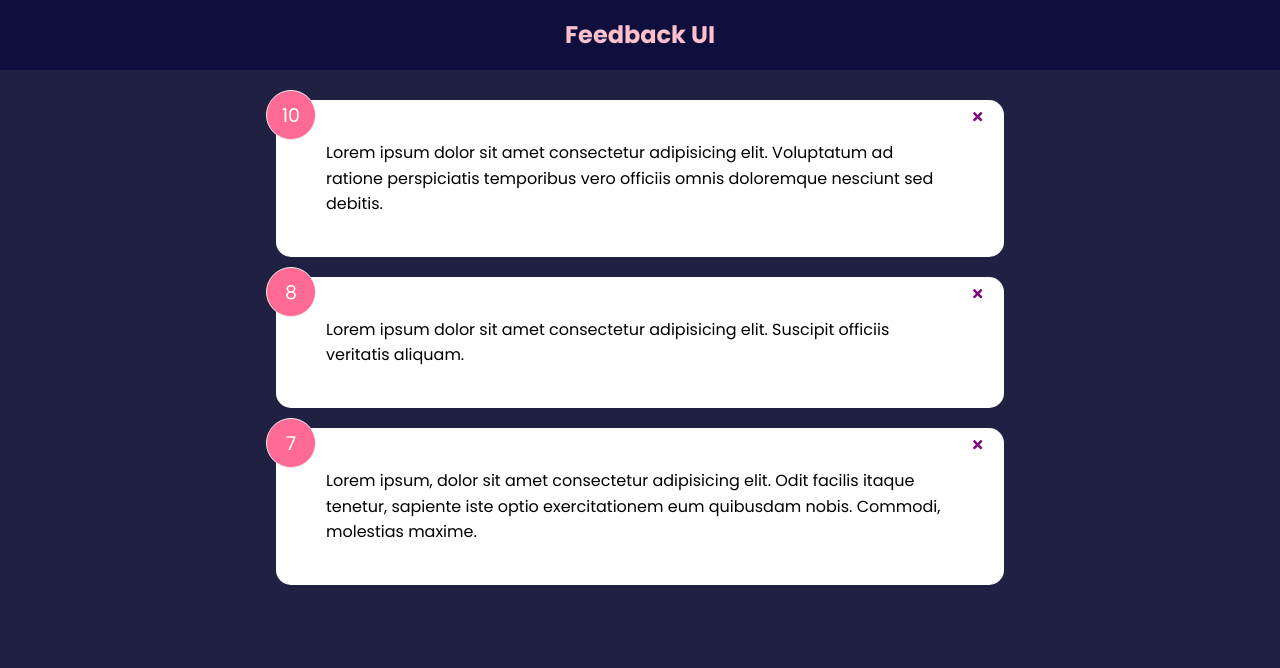
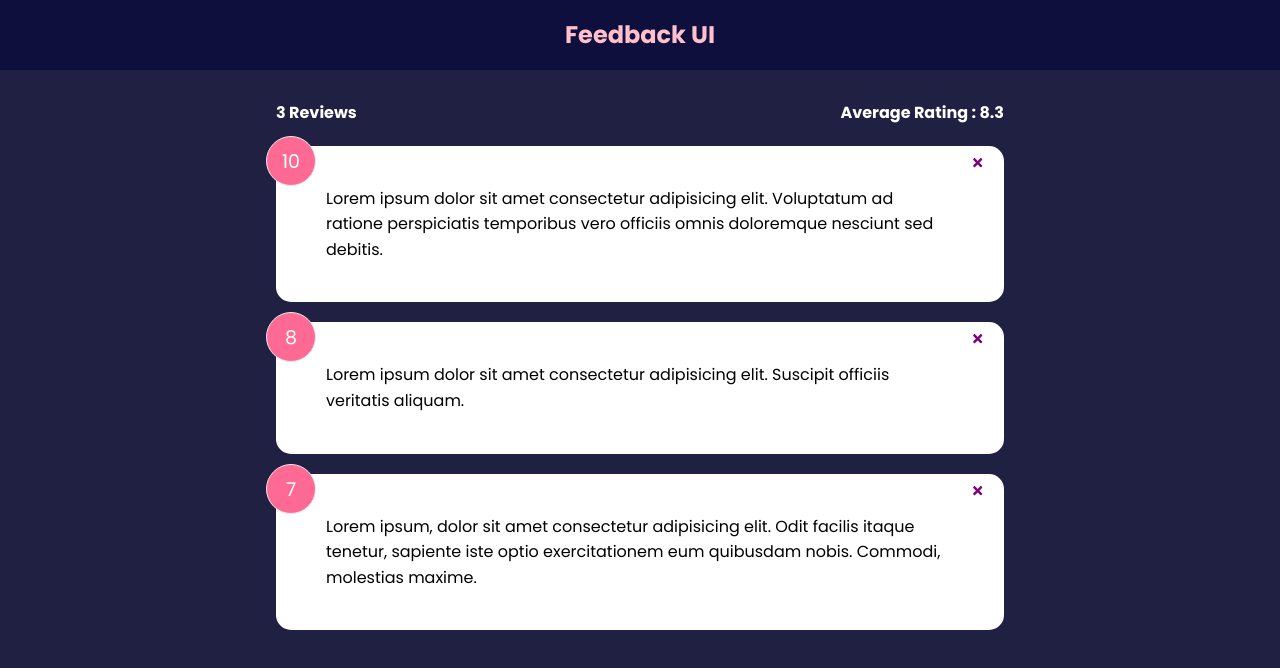
Before and after one commit to tech-and-me/react-feedback-app, a React (Create React App) app: page / in a window 1280 px wide. Shown: the top 668 px of the page. Built offline with nearby package versions, Linux system fonts and the light colour scheme.

Commit message:
counting total reviews and cal avg rating

```diff
--- a/src/App.js
+++ b/src/App.js
@@ -1,8 +1,8 @@
 import {useState} from 'react';
 import FeedbackList from './components/FeedbackList';
+import FeedbackStats from './components/FeedbackStats';
 import Header from './components/Header';
 import FeedbackData from './data/FeedbackData';
-
 
 
 
@@ -17,6 +17,7 @@
     <>
       <Header text="Feedback UI"/>
       <div className="container">
+        <FeedbackStats feedback={feedback}/>
         <FeedbackList feedback={feedback} handleDelete={deleteFeedback}/>
       </div>
     </>
--- /dev/null
+++ b/src/components/FeedbackStats.jsx
@@ -0,0 +1,21 @@
+import PropTypes from 'prop-types';
+
+const FeedbackStats = ({ feedback }) => {
+    let average = (feedback.reduce((accum,current) => {
+        return (accum + current.rating)
+    },0))/feedback.length;
+    average = average.toFixed(1).replace(/[.,]0$/,'');
+
+    return (
+        <div className="feedback-stats">
+            <h4>{feedback.length} Reviews</h4>
+            <h4>Average Rating : {isNaN(average) ? 0 : average}</h4>
+        </div>
+    )
+}
+
+FeedbackStats.propTypes = {
+    feedback: PropTypes.array.isRequired
+}
+
+export default FeedbackStats
```
Also changed, not shown: package.json (+8 -1 lines), 1 other file (tests, documents, lock files or other folders).
